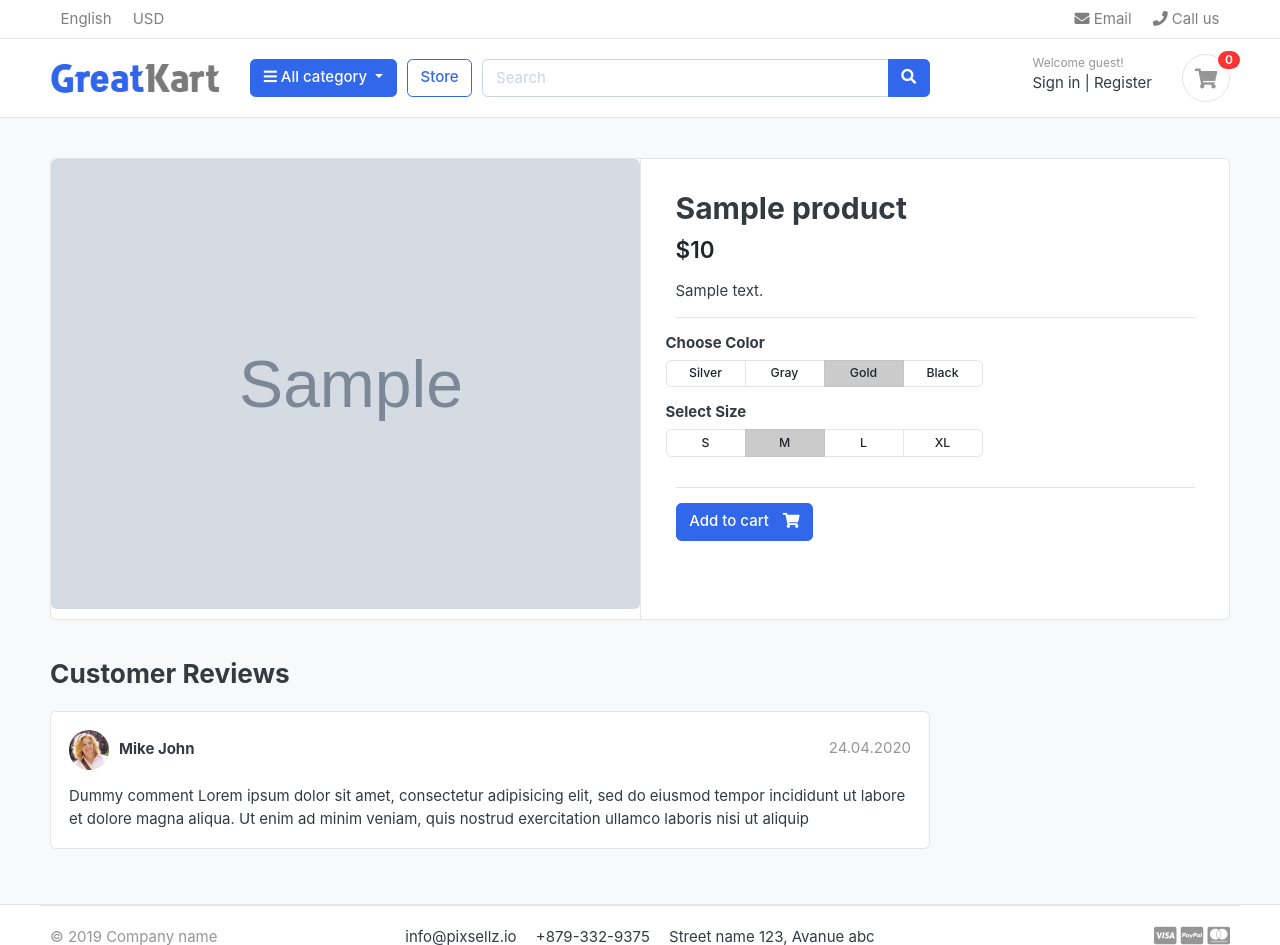
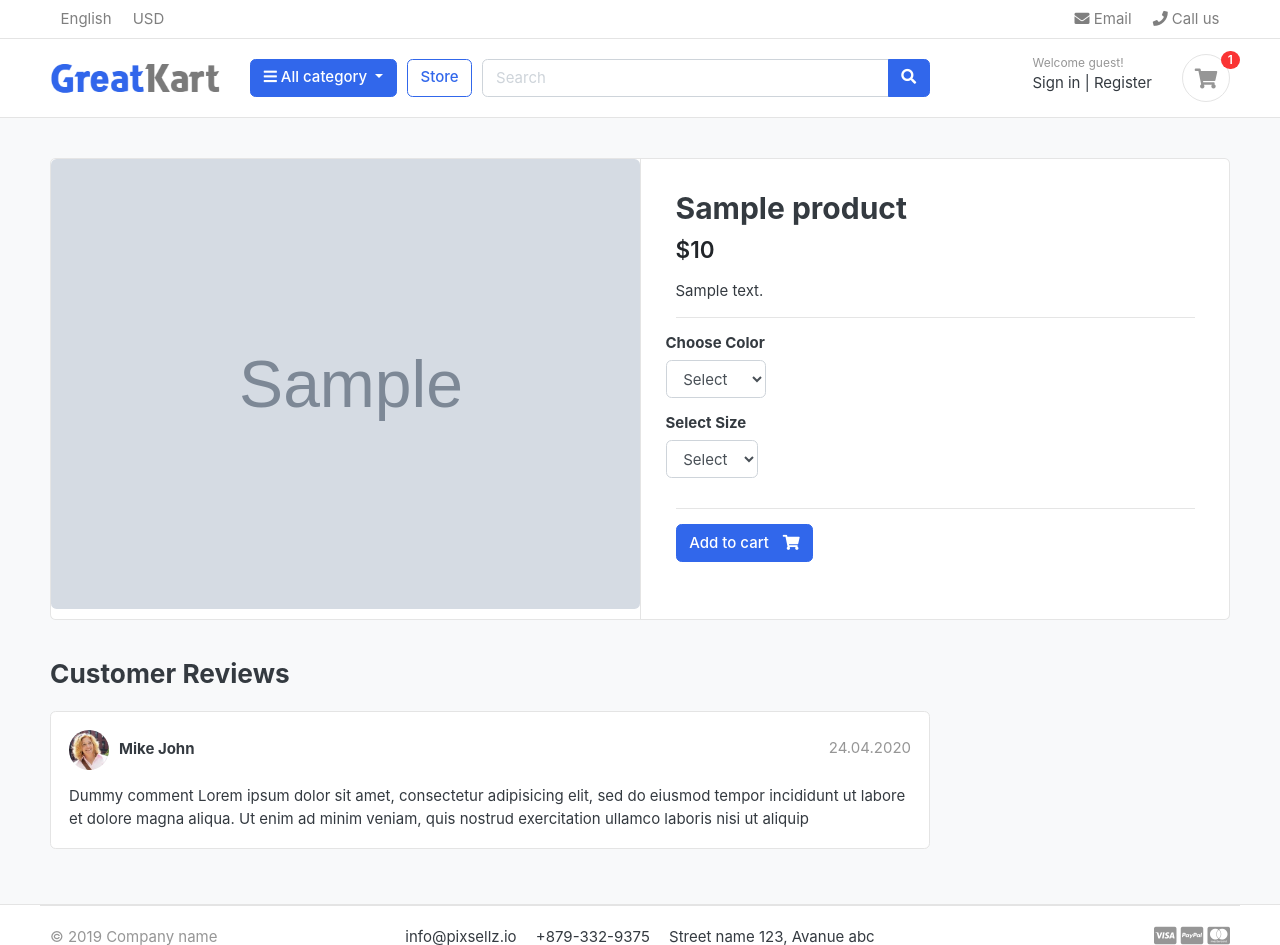
Before and after one commit to murodbro/greatkart-django, a Django app: template templates/store/product_detail.html in a window 1280 px wide. Shown: the top 945 px of the page. Run offline with Django 4.2, Linux system fonts and the light colour scheme; tables that the repository leaves empty hold one stand-in row (values such as "Sample post"); the template is opened without the code that fills it: values that come from a table or form of the project are taken from there, most other values are stand-ins (such as "Sample title", 1, 10 or a date in 2020); grey boxes marked "Sample" are stand-in pictures; some libraries are stand-ins or nearby versions; some web fonts are replaced.

Commit message:
added cart item and updated

```diff
--- a/greatkart/settings.py
+++ b/greatkart/settings.py
@@ -40,6 +40,7 @@ INSTALLED_APPS = [
     'category',
     'accounts',
     'store',
+    'carts',
 ]
 
 MIDDLEWARE = [
@@ -66,6 +67,7 @@ TEMPLATES = [
                 'django.contrib.auth.context_processors.auth',
                 'django.contrib.messages.context_processors.messages',
                 'category.context_processors.manu_link',
+                'carts.context_processors.counter',
             ],
         },
     },
--- a/greatkart/urls.py
+++ b/greatkart/urls.py
@@ -23,5 +23,6 @@ from . import views
 urlpatterns = [
     path('admin/', admin.site.urls),
     path('', views.home, name='home'),
-    path('store/', include('store.urls'))
+    path('store/', include('store.urls')),
+    path('cart/', include('carts.urls'))
 ] + static(settings.MEDIA_URL, document_root=settings.MEDIA_ROOT)
--- a/store/models.py
+++ b/store/models.py
@@ -21,3 +21,29 @@ class Product(models.Model):
 
     def get_url(self):
         return reverse('product_detail', args=[self.category.slug, self.slug])
+
+
+class VariationManager(models.Manager):
+    def colors(self):
+        return super(VariationManager, self).filter(variation_category='color', is_active=True)
+
+    def sizes(self):
+        return super(VariationManager, self).filter(variation_category='size', is_active=True)
+
+
+class Variation(models.Model):
+    VARIATION_CATEGORY_CHOICES = [
+        ("color", "color"),
+        ("size", "size")
+    ]
+
+    product = models.ForeignKey(Product, on_delete=models.CASCADE)
+    variation_category = models.CharField(max_length=255, choices=VARIATION_CATEGORY_CHOICES)
+    variation_value = models.CharField(max_length=255)
+    is_active = models.BooleanField(default=True)
+    created_date = models.DateTimeField(auto_now=True)
+
+    objects = VariationManager()
+
+    def __str__(self) -> str:
+        return self.variation_value
--- a/store/urls.py
+++ b/store/urls.py
@@ -3,6 +3,7 @@ from . import views
 
 urlpatterns = [
     path('', views.store, name='store'),
-    path('<slug:category_slug>/', views.store, name='products_by_category'),
-    path('<slug:category_slug>/<slug:product_slug>', views.product_detail, name='product_detail'),
+    path('category/<slug:category_slug>/', views.store, name='products_by_category'),
+    path('category/<slug:category_slug>/<slug:product_slug>', views.product_detail, name='product_detail'),
+    path('search/', views.search, name='search')
 ]
--- a/templates/includes/novbar.html
+++ b/templates/includes/novbar.html
@@ -47,9 +47,10 @@
         </div> <!-- col.// -->
         <a href="{% url 'store' %}" class="btn btn-outline-primary">Store</a>
         <div class="col-lg  col-md-6 col-sm-12 col">
-            <form action="#" class="search">
+
+            <form action="{% url 'search' %}" class="search" method="get">
                 <div class="input-group w-100">
-                    <input type="text" class="form-control" style="width:60%;" placeholder="Search">
+                    <input type="text" class="form-control" style="width:60%;" placeholder="Search" name="keyword">
 
                     <div class="input-group-append">
                         <button class="btn btn-primary" type="submit">
@@ -58,6 +59,7 @@
                     </div>
                 </div>
             </form> <!-- search-wrap .end// -->
+
         </div> <!-- col.// -->
         <div class="col-lg-3 col-sm-6 col-8 order-2 order-lg-3">
                     <div class="d-flex justify-content-end mb-3 mb-lg-0">
@@ -68,9 +70,9 @@
                                 <a href="./register.html"> Register</a>
                             </div>
                         </div>
-                        <a href="./cart.html" class="widget-header pl-3 ml-3">
+                        <a href="{% url 'cart' %}" class="widget-header pl-3 ml-3">
                             <div class="icon icon-sm rounded-circle border"><i class="fa fa-shopping-cart"></i></div>
-                            <span class="badge badge-pill badge-danger notify">0</span>
+                            <span class="badge badge-pill badge-danger notify">{{ cart_count }}</span>
                         </a>
                     </div> <!-- widgets-wrap.// -->
                 </div> <!-- col.// -->
--- a/templates/store/product_detail.html
+++ b/templates/store/product_detail.html
@@ -18,63 +18,52 @@
     </article> <!-- gallery-wrap .end// -->
             </aside>
             <main class="col-md-6 border-left">
+
+    <form action="{% url 'add_cart' single_product.id %}" method="post">
+        {% csrf_token %}
       <article class="content-body">
-
       <h2 class="title">{{ single_product.product_name }}</h2>
-
       <div class="mb-3">
           <var class="price h4">${{ single_product.price }}</var>
       </div>
 
       <p>{{ single_product.description }}</p>
-
-
       <hr>
           <div class="row">
               <div class="item-option-select">
                   <h6>Choose Color</h6>
-                <div class="btn-group btn-group-sm btn-group-toggle" data-toggle="buttons">
-                  <label class="btn btn-light">
-                    <input type="radio" name="radio_color"> Silver
-                  </label>
-                  <label class="btn btn-light">
-                    <input type="radio" name="radio_color" > Gray
-                  </label>
-                  <label class="btn btn-light active">
-                    <input type="radio" name="radio_color checked"> Gold
-                  </label>
-                  <label class="btn btn-light">
-                    <input type="radio" name="radio_color"> Black
-                  </label>
-                </div>
+                    <select name="color" class="form-control" required>
+                      <option value="" disabled selected>Select</option>
+                      {% for i in single_product.variation_set.colors %}
+                      <option value="{{ i.variation_value | lower }}">{{ i.variation_value | capfirst }}</option>
+                      {% endfor %}
+                    </select>
               </div>
           </div> <!-- row.// -->
           <div class="row">
               <div class="item-option-select">
                   <h6>Select Size</h6>
-                <div class="btn-group btn-group-sm btn-group-toggle" data-toggle="buttons">
-                  <label class="btn btn-light">
-                    <input type="radio" name="radio_color"> S
-                  </label>
-                  <label class="btn btn-light active">
-                    <input type="radio" name="radio_color" checked> M
-                  </label>
-                  <label class="btn btn-light">
-                    <input type="radio" name="radio_color"> L
-                  </label>
-                  <label class="btn btn-light">
-                    <input type="radio" name="radio_color"> XL
-                  </label>
-                </div>
+                  <select name="size" class="form-control" required>
+                    <option value="" disabled selected>Select</option>
+                    {% for i in single_product.variation_set.sizes %}
+                    <option value="{{ i.variation_value | lower }}">{{ i.variation_value | capfirst }}</option>
+                    {% endfor %}
+                  </select>
               </div>
           </div> <!-- row.// -->
           <hr>
           {% if single_product.stock <= 0 %}
-        <h5>Out of Stock</h5>
+          <h5 class="text-danger">Out of Stock</h5>
           {% else %}
-        <a href="{{ product.get_url }}" class="btn  btn-primary"> <span class="text">Add to cart</span> <i class="fas fa-shopping-cart"></i>  </a>
+            {% if in_cart %}
+              <a href="#" class="btn  btn-success"> <span class="text">Added to cart</span> <i class="fas fa-check"></i>  </a>
+              <a href="{% url 'cart' %}" class="btn  btn-outline-primary"> <span class="text">View Cart</span> <i class="fas fa-eye"></i>  </a>
+            {% else %}
+          <button type="submit" class="btn  btn-primary"> <span class="text">Add to cart</span> <i class="fas fa-shopping-cart"></i>  </button>
+            {% endif %}
           {% endif %}
       </article> <!-- product-info-aside .// -->
+  </form>
             </main> <!-- col.// -->
         </div> <!-- row.// -->
     </div> <!-- card.// -->
```
Also changed, not shown: store/admin.py (+8 -1 lines), store/views.py (+29 -4 lines), templates/home.html (+1 -7 lines), templates/store/store.html (+33 -5 lines). Lines whose indentation alone changed are shown as unchanged.
